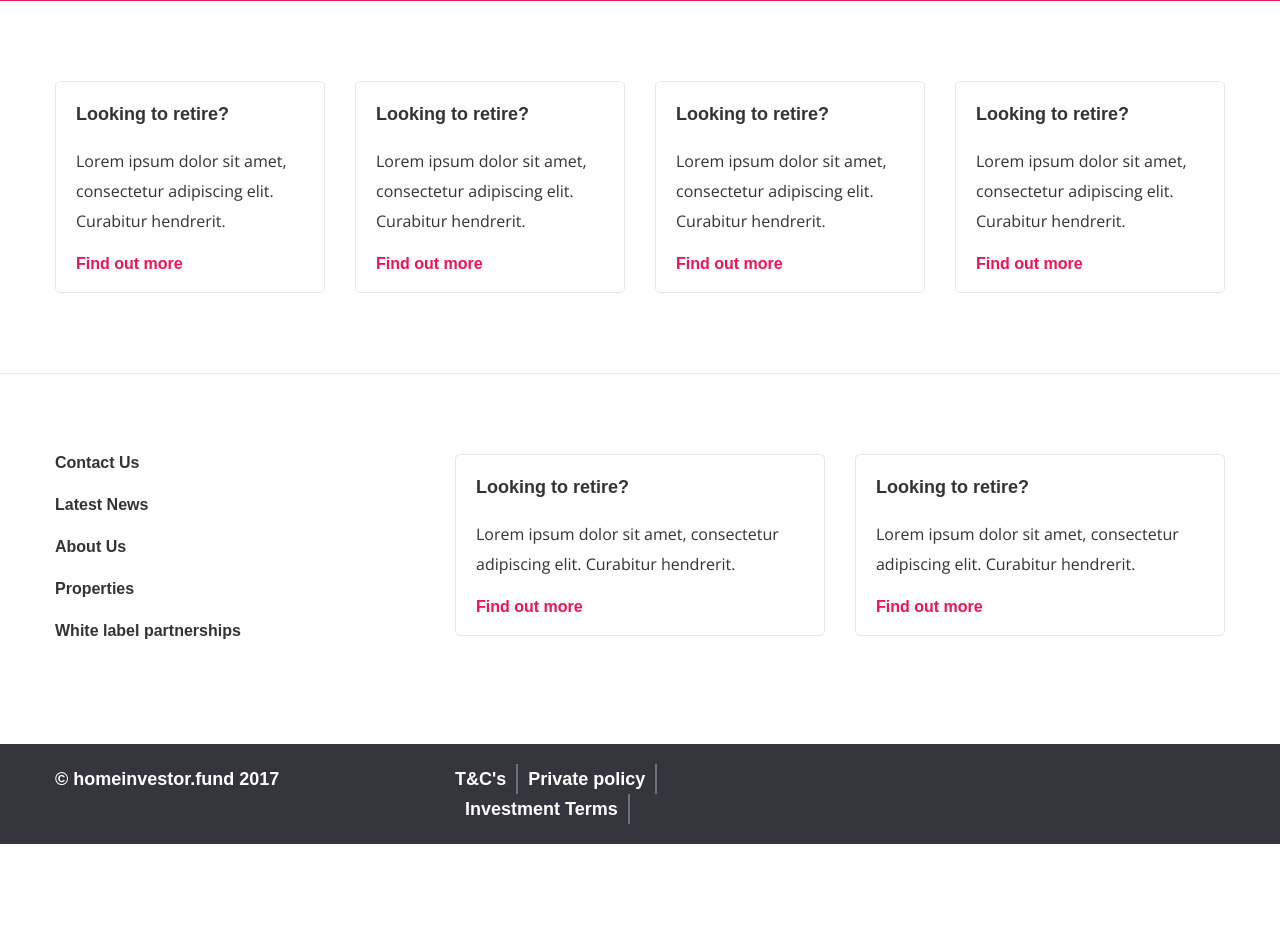
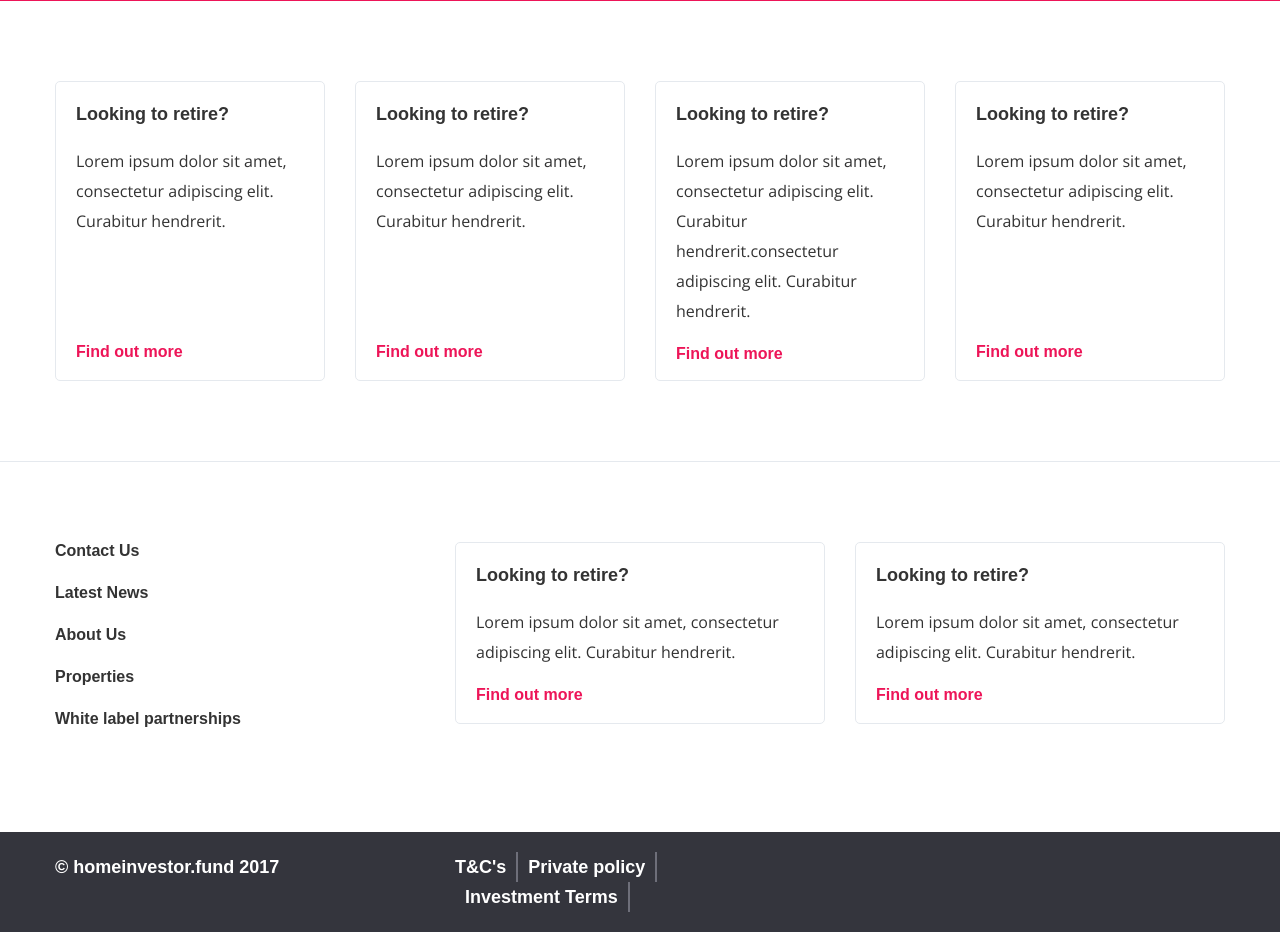
Before and after one commit to daveymoores/homeinvestorfund-frontend, a PHP site: page / in a window 1280 px wide. Shown: the part 3399-4331 px from the top of the page. Before the commit the page ends 4243 px from the top, so only its background shows below. Run offline with PHP 8.4, Linux system fonts and the light colour scheme; some libraries are stand-ins or nearby versions.

Commit message:
basic equal hight panels

```diff
--- a/index.php
+++ b/index.php
@@ -228,28 +228,28 @@
 	<div class="container">
 		<div class="row">
 			<div class="col-md-3 col-sm-6">
-				<div class="ghost-panel">
+				<div class="ghost-panel eq">
 					<h4>Looking to retire?</h4>
 					<p>Lorem ipsum dolor sit amet, consectetur adipiscing elit. Curabitur hendrerit.</p>
 					<a href="">Find out more</a>
 				</div>
 			</div>
 			<div class="col-md-3 col-sm-6">
-				<div class="ghost-panel">
+				<div class="ghost-panel eq">
 					<h4>Looking to retire?</h4>
 					<p>Lorem ipsum dolor sit amet, consectetur adipiscing elit. Curabitur hendrerit.</p>
 					<a href="">Find out more</a>
 				</div>
 			</div>
 			<div class="col-md-3 col-sm-6">
-				<div class="ghost-panel">
+				<div class="ghost-panel eq">
 					<h4>Looking to retire?</h4>
-					<p>Lorem ipsum dolor sit amet, consectetur adipiscing elit. Curabitur hendrerit.</p>
+					<p>Lorem ipsum dolor sit amet, consectetur adipiscing elit. Curabitur hendrerit.consectetur adipiscing elit. Curabitur hendrerit.</p>
 					<a href="">Find out more</a>
 				</div>
 			</div>
 			<div class="col-md-3 col-sm-6">
-				<div class="ghost-panel">
+				<div class="ghost-panel eq">
 					<h4>Looking to retire?</h4>
 					<p>Lorem ipsum dolor sit amet, consectetur adipiscing elit. Curabitur hendrerit.</p>
 					<a href="">Find out more</a>
@@ -308,5 +308,33 @@
 </footer>
 
 <script type="text/javascript" src="./dist/scripts/main.min.js"></script>
+
+<script>
+	(function () {
+	  equalHeight(false);
+	})();
+
+	window.onresize = function(){
+	  equalHeight(true);
+	}
+
+	function equalHeight(resize) {
+	  var elements = document.getElementsByClassName("eq"),
+	      allHeights = [],
+	      i = 0;
+	  if(resize === true){
+	    for(i = 0; i < elements.length; i++){
+	      elements[i].style.height = 'auto';
+	    }
+	  }
+	  for(i = 0; i < elements.length; i++){
+	    var elementHeight = elements[i].clientHeight;
+	    allHeights.push(elementHeight);
+	  }
+	  for(i = 0; i < elements.length; i++){
+	    elements[i].style.height = Math.max.apply( Math, allHeights) + 'px';
+	  }
+	}
+</script>
 </body>
 </html>
```
